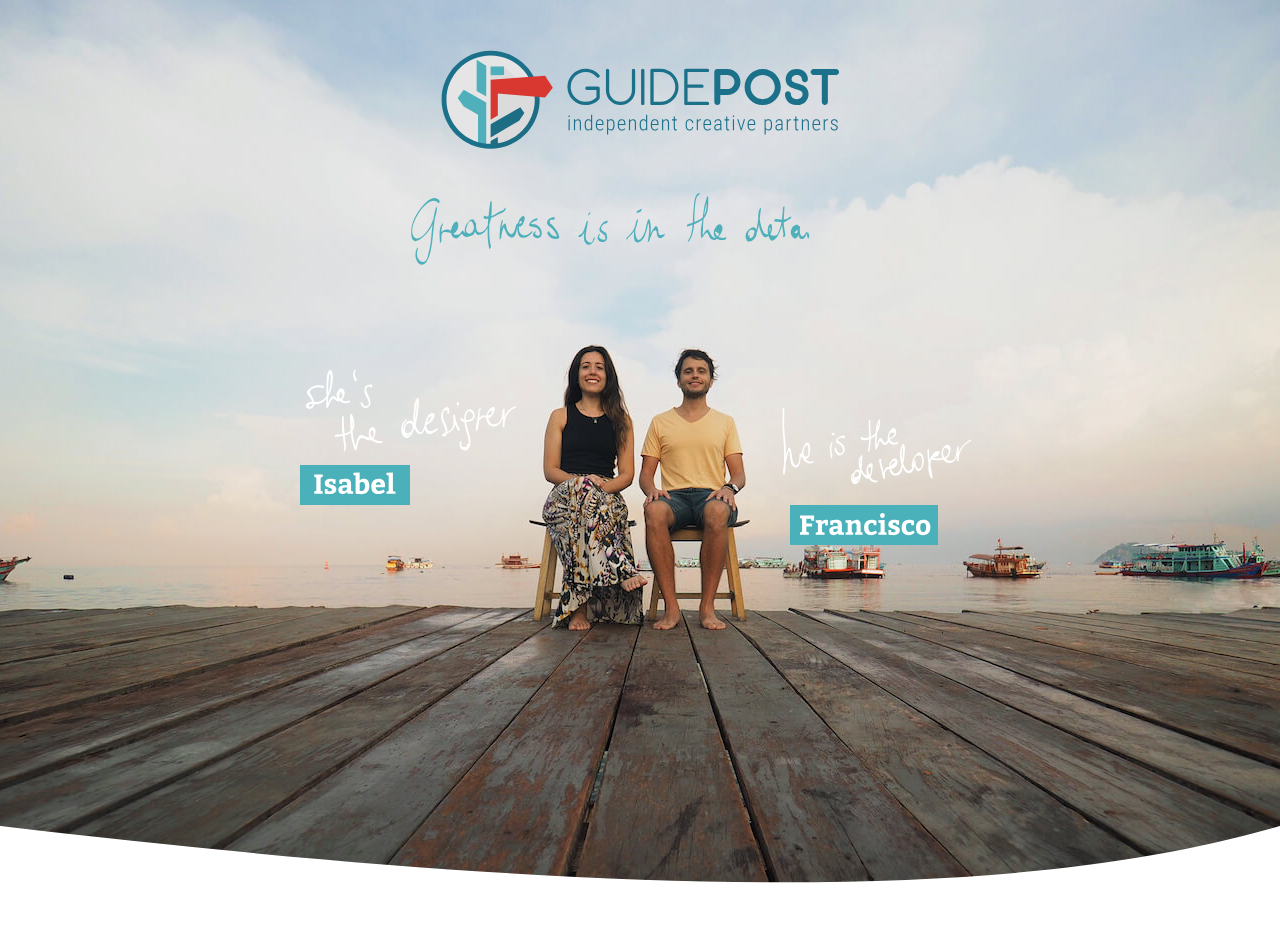
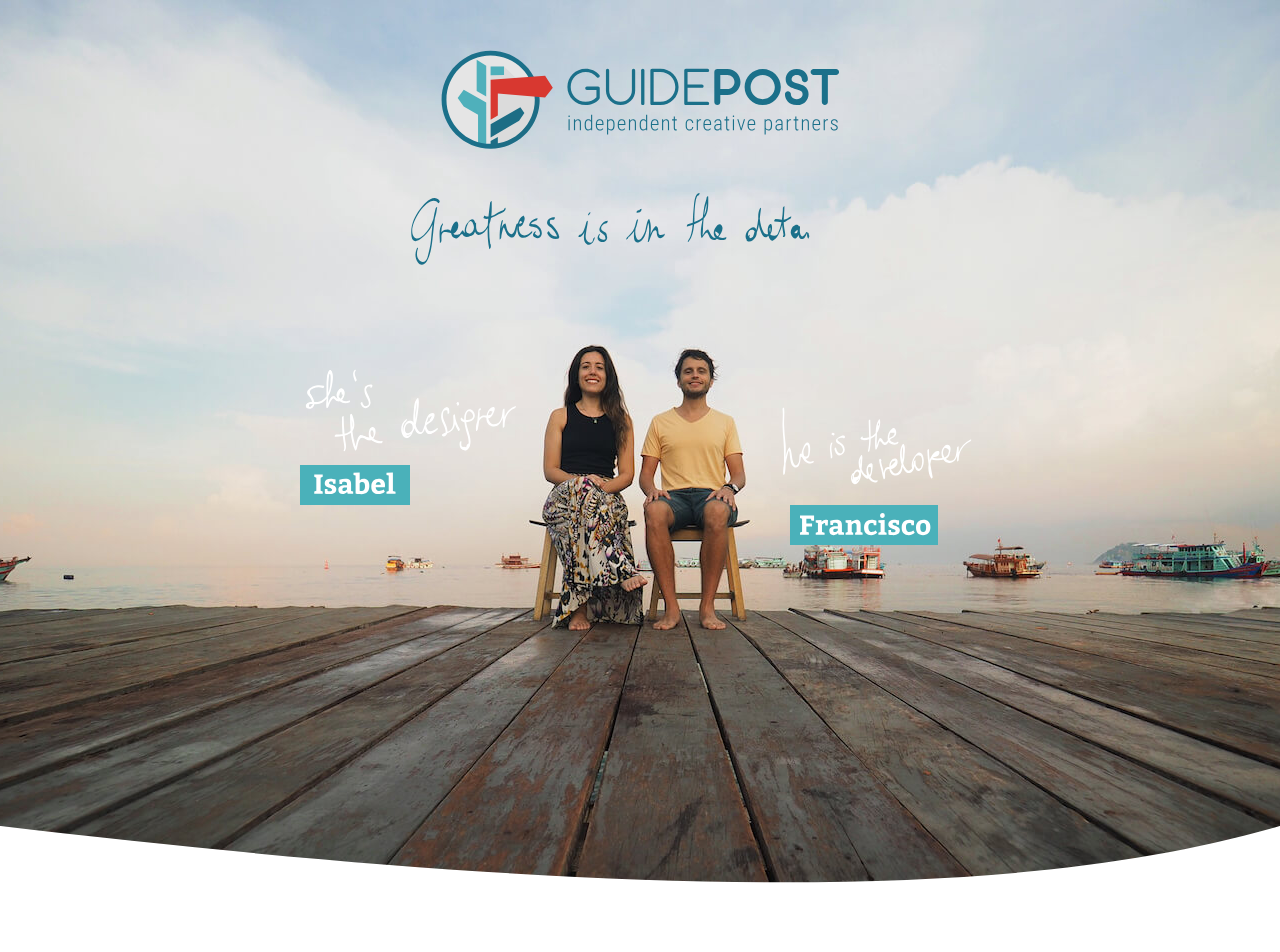
Before and after one commit to GuidePostCreative/guidepost.design, a Jekyll site: the page built from index.html, in a window 1280 px wide. Shown: the top 952 px of the page. Built offline with Jekyll 4.4.1, drawn with Linux system fonts in a browser that asks for light colours.

Commit message:
Change slogan color

```diff
--- a/assets/css/_splashscreen.sass
+++ b/assets/css/_splashscreen.sass
@@ -266,7 +266,7 @@ $animation-slogan-delay: 1.5s + $animation-des-name-delay
   stroke-width: 6px
   fill: none
   &.blue
-    stroke: $secondary_color_2
+    stroke: $secondary_color_1
 
 .loaded
   #path_slogan
--- a/index.html
+++ b/index.html
@@ -42,7 +42,7 @@ mountain_step: 1
         <img src="/assets/img/splashscreen/blocktext-we_build_your_dreams.svg" id="we-build-your-dreams" alt="We build your dreams"/>
         <p class="splash-text">We are a <span class="marker">product design team</span>. We develop and design innovative experiences that will help your business grow and have a positive impact in the world.</p>
         <p class="splash-text">We <span class="marker">complement each other skills</span> and think that working collaboratively make us achieve the best results. We take pride in noticing and anticipating those little moments of joy or anxiety that make or break a user experience. Our goal is to create <span class="marker">unique products</span> that your users and customers will fall in love with.
-        <img srcset="/assets/img/splashscreen/illustration-guidepost_1x_comp.png 1x, /assets/img/splashscreen/illustration-teamwork_2x_comp.png 2x" id="illustration-webcreation" alt="GuidePost teamwork"/>
+        <img src="/assets/img/splashscreen/illustration-guidepost_1x_comp.png" srcset="/assets/img/splashscreen/illustration-guidepost_1x_comp.png 1x, /assets/img/splashscreen/illustration-teamwork_2x_comp.png 2x" id="illustration-webcreation" alt="GuidePost teamwork"/>
         <p class="splash-text">Together we’ll turn your idea into a jaw-dropping e-commerce, mobile and/or web application, social media campaign, advert game or what’s needed.</p>
         <img src="/assets/img/splashscreen/blocktext-letsteamup.png" id="whiteboard-lets-team-up" alt="Lets team up!"/>
         <a href="/lets-talk">
```
Also changed, not shown: 8 other files.
